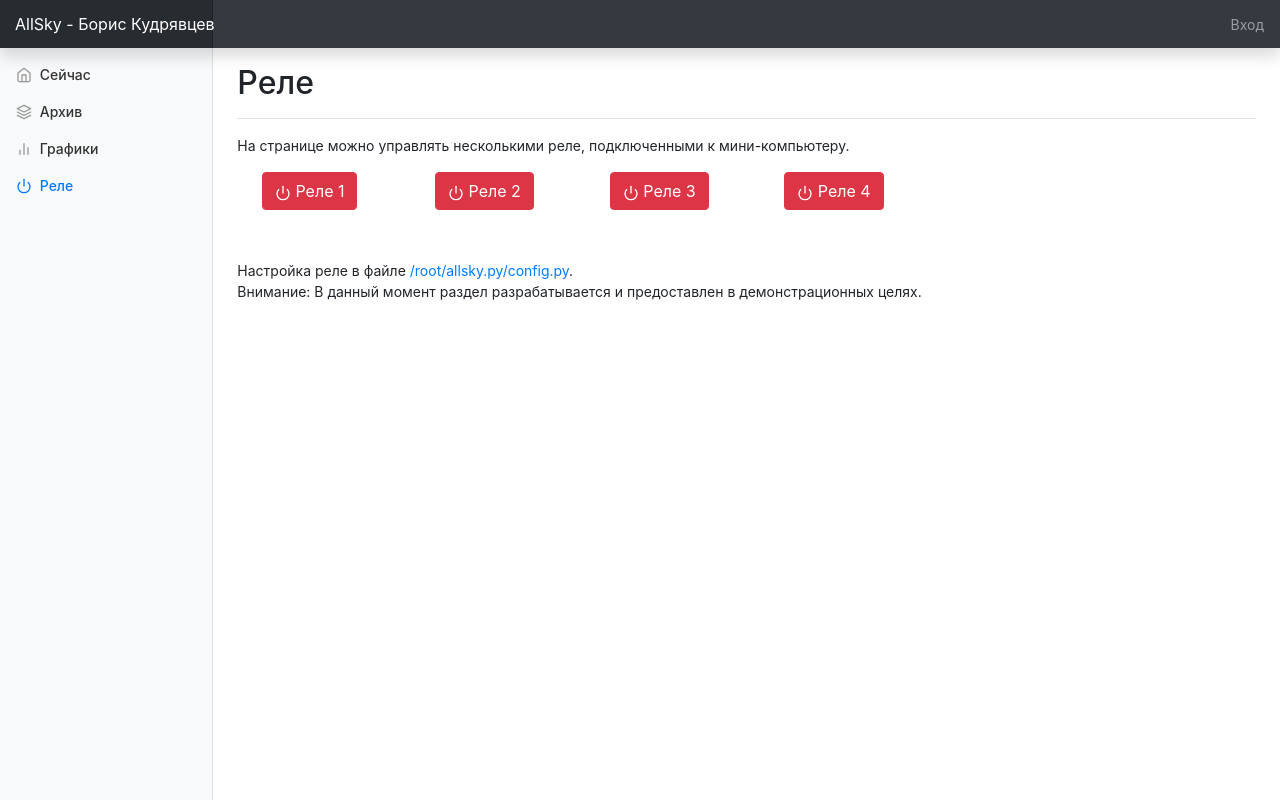
After one commit to oleg-milantiev/allsky.py, a PHP site: page /relay.php in a window 1280 px wide. The commit adds this page. Run offline with PHP 8.4, Linux system fonts and the light colour scheme; some libraries are stand-ins or nearby versions.

Commit message:
https://github.com/oleg-milantiev/allsky.py/issues/53 - начало веб-части реле

```diff
--- a/var-www-html/include/head.php
+++ b/var-www-html/include/head.php
@@ -132,6 +132,12 @@ $config = [
 					Графики
 				</a>
 			</li>
+			<li class="nav-item">
+				<a class="nav-link<?php if ($menu == 'relay'): ?> active<?php endif; ?>" href="/relay.php">
+					<span data-feather="power"></span>
+					Реле
+				</a>
+			</li>
 		</ul>
 	</div>
 
@@ -191,6 +197,12 @@ $config = [
 							Графики
 						</a>
 					</li>
+					<li class="nav-item">
+						<a class="nav-link<?php if ($menu == 'relay'): ?> active<?php endif; ?>" href="/relay.php">
+							<span data-feather="power"></span>
+							Реле
+						</a>
+					</li>
 				</ul>
 
 <!--				<h6 class="sidebar-heading d-flex justify-content-between align-items-center px-3 mt-4 mb-1 text-muted">
--- /dev/null
+++ b/var-www-html/relay.php
@@ -0,0 +1,59 @@
+<?php $menu = 'relay'; ?>
+<?php include 'include/head.php'; ?>
+<?php
+
+?>
+
+<div class="d-flex justify-content-between flex-wrap flex-md-nowrap align-items-center pt-3 pb-2 mb-3 border-bottom">
+
+	<h1 class="h2">Реле</h1>
+</div>
+
+<p>
+	На странице можно управлять несколькими реле, подключенными к мини-компьютеру.
+</p>
+
+<div class="row">
+	<div class="col-lg-2 text-center">
+		<a href="#" class="btn btn-danger relay">
+			<span data-feather="power"></span>
+			Реле 1
+		</a>
+	</div>
+	<div class="col-lg-2 text-center">
+		<a href="#" class="btn btn-danger relay">
+			<span data-feather="power"></span>
+			Реле 2
+		</a>
+	</div>
+	<div class="col-lg-2 text-center">
+		<a href="#" class="btn btn-danger relay">
+			<span data-feather="power"></span>
+			Реле 3
+		</a>
+	</div>
+	<div class="col-lg-2 text-center">
+		<a href="#" class="btn btn-danger relay">
+			<span data-feather="power"></span>
+			Реле 4
+		</a>
+	</div>
+</div>
+
+<p style="padding-top: 50px">
+	Настройка реле в файле <a href="https://github.com/oleg-milantiev/allsky.py/blob/master/config.py.dist" target="_blank">/root/allsky.py/config.py</a>.<br>
+	Внимание: В данный момент раздел разрабатывается и предоставлен в демонстрационных целях.
+</p>
+
+
+<script>
+	$(document).ready(function(){
+		$('a.relay').click(function(e){
+			e.preventDefault();
+
+			alert('... скоро на экранах страны');
+		});
+	})
+</script>
+
+<?php include 'include/tail.php'; ?>
```
